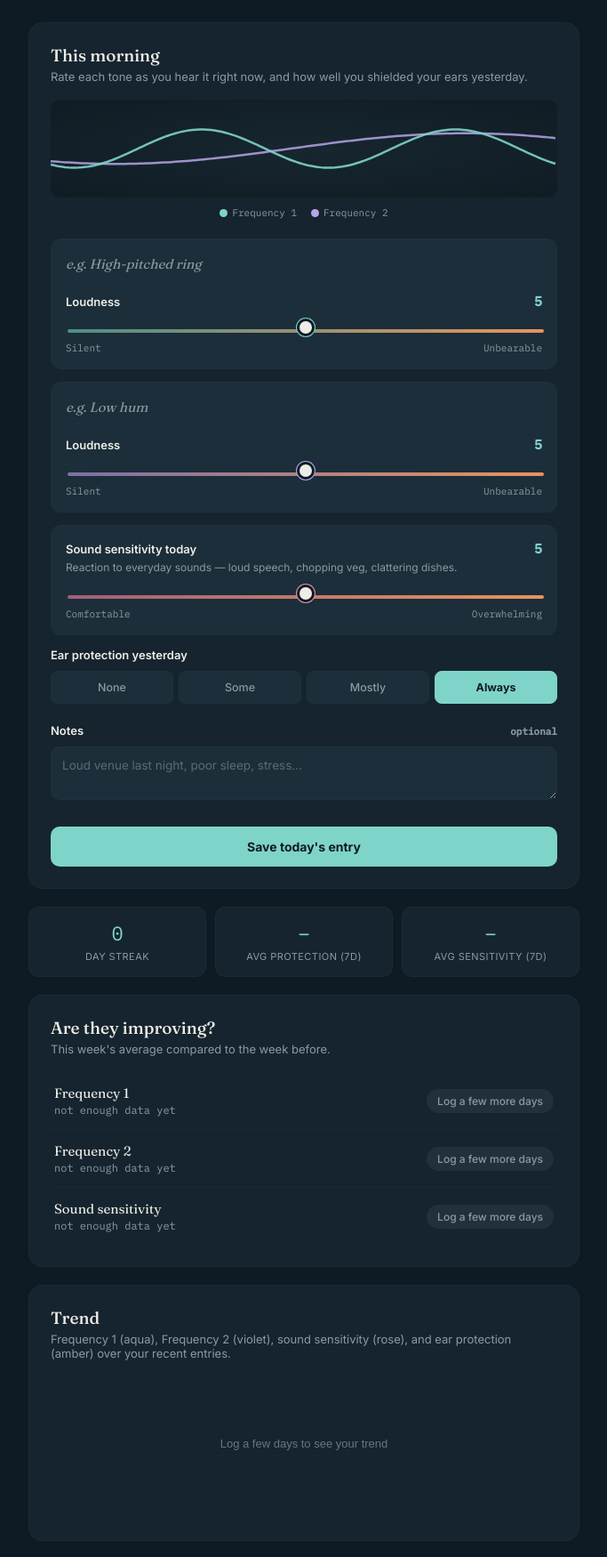
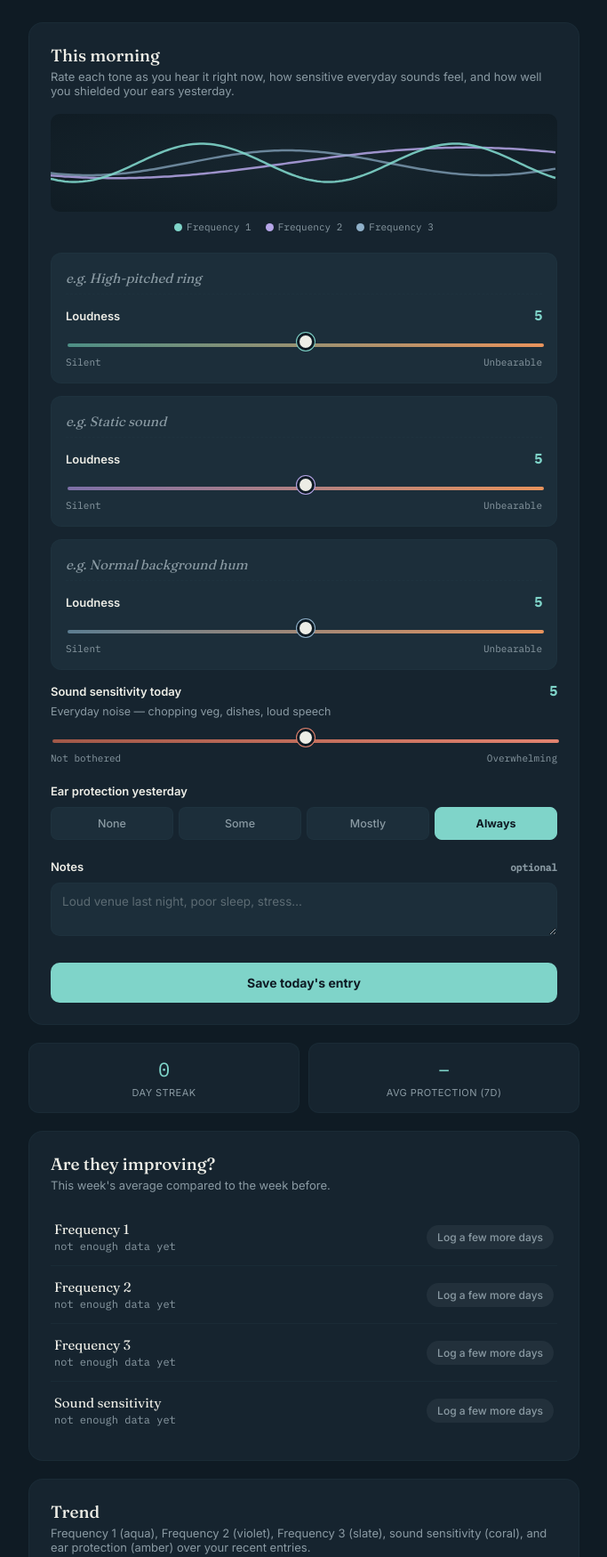
Before and after one commit to zachariah-CL/quiet-log, a plain HTML site: page index.html in a window 1280 px wide. Shown: the part 120-1870 px from the top of the page at 89% size, without its empty margins (298-981 px from the left). Drawn offline with Linux system fonts and the light colour scheme.

Commit message:
Update index.html

```diff
--- a/index.html
+++ b/index.html
@@ -27,8 +27,10 @@
     --aqua-dim: #4d8f86;
     --violet: #b6a6e8;
     --violet-dim: #7d70a8;
-    --rose: #e88fb0;
-    --rose-dim: #a1607a;
+    --slate: #8fb0c9;
+    --slate-dim: #5c7d91;
+    --coral: #e2836f;
+    --coral-dim: #a15848;
     --amber: #e8935c;
     --good: #7fcf8f;
     --bad: #e8935c;
@@ -151,11 +153,6 @@
     font-size: 15px;
     color: var(--aqua);
   }
-  .field .helper {
-    font-size: 12px;
-    color: var(--text-muted);
-    margin: -6px 0 12px;
-  }
   input[type=range] {
     -webkit-appearance: none;
     width: 100%;
@@ -166,9 +163,6 @@
   }
   input[type=range].violet-range {
     background: linear-gradient(90deg, var(--violet-dim), var(--amber));
-  }
-  input[type=range].rose-range {
-    background: linear-gradient(90deg, var(--rose-dim), var(--amber));
   }
   input[type=range]::-webkit-slider-thumb {
     -webkit-appearance: none;
@@ -181,7 +175,6 @@
     margin-top: -8px;
   }
   input[type=range].violet-range::-webkit-slider-thumb { box-shadow: 0 0 0 1px var(--violet); }
-  input[type=range].rose-range::-webkit-slider-thumb { box-shadow: 0 0 0 1px var(--rose); }
   input[type=range]::-moz-range-thumb {
     width: 20px; height: 20px;
     border-radius: 50%;
@@ -191,7 +184,16 @@
     cursor: pointer;
   }
   input[type=range].violet-range::-moz-range-thumb { box-shadow: 0 0 0 1px var(--violet); }
-  input[type=range].rose-range::-moz-range-thumb { box-shadow: 0 0 0 1px var(--rose); }
+  input[type=range].slate-range {
+    background: linear-gradient(90deg, var(--slate-dim), var(--amber));
+  }
+  input[type=range].slate-range::-webkit-slider-thumb { box-shadow: 0 0 0 1px var(--slate); }
+  input[type=range].slate-range::-moz-range-thumb { box-shadow: 0 0 0 1px var(--slate); }
+  input[type=range].coral-range {
+    background: linear-gradient(90deg, var(--coral-dim), var(--coral));
+  }
+  input[type=range].coral-range::-webkit-slider-thumb { box-shadow: 0 0 0 1px var(--coral); }
+  input[type=range].coral-range::-moz-range-thumb { box-shadow: 0 0 0 1px var(--coral); }
   .scale-labels {
     display: flex;
     justify-content: space-between;
@@ -261,7 +263,7 @@
   /* Stats row */
   .stats {
     display: grid;
-    grid-template-columns: repeat(3, 1fr);
+    grid-template-columns: repeat(2, 1fr);
     gap: 10px;
     margin-bottom: 20px;
   }
@@ -383,12 +385,13 @@
 
   <div class="card">
     <h2>This morning</h2>
-    <p class="sub">Rate each tone as you hear it right now, and how well you shielded your ears yesterday.</p>
+    <p class="sub">Rate each tone as you hear it right now, how sensitive everyday sounds feel, and how well you shielded your ears yesterday.</p>
 
     <canvas id="wave"></canvas>
     <div class="wave-legend">
       <span><span class="chip" style="background:var(--aqua)"></span><span id="legendFreq1">Frequency 1</span></span>
       <span><span class="chip" style="background:var(--violet)"></span><span id="legendFreq2">Frequency 2</span></span>
+      <span><span class="chip" style="background:var(--slate)"></span><span id="legendFreq3">Frequency 3</span></span>
     </div>
 
     <div class="freq-block">
@@ -401,7 +404,7 @@
     </div>
 
     <div class="freq-block">
-      <input type="text" class="freq-name-input" id="freq2Name" placeholder="e.g. Low hum">
+      <input type="text" class="freq-name-input" id="freq2Name" placeholder="e.g. Static sound">
       <div class="field">
         <label>Loudness <span class="val" id="freq2Val">5</span></label>
         <input type="range" id="freq2" class="violet-range" min="0" max="10" step="1" value="5">
@@ -410,12 +413,19 @@
     </div>
 
     <div class="freq-block">
-      <div class="field" style="margin-bottom:0">
-        <label>Sound sensitivity today <span class="val" id="sensitivityVal">5</span></label>
-        <p class="helper">Reaction to everyday sounds — loud speech, chopping veg, clattering dishes.</p>
-        <input type="range" id="sensitivity" class="rose-range" min="0" max="10" step="1" value="5">
-        <div class="scale-labels"><span>Comfortable</span><span>Overwhelming</span></div>
+      <input type="text" class="freq-name-input" id="freq3Name" placeholder="e.g. Normal background hum">
+      <div class="field">
+        <label>Loudness <span class="val" id="freq3Val">5</span></label>
+        <input type="range" id="freq3" class="slate-range" min="0" max="10" step="1" value="5">
+        <div class="scale-labels"><span>Silent</span><span>Unbearable</span></div>
       </div>
+    </div>
+
+    <div class="field">
+      <label>Sound sensitivity today <span class="val" id="sensitivityVal">5</span></label>
+      <p style="color:var(--text-muted);font-size:12.5px;margin:-4px 0 12px;">Everyday noise — chopping veg, dishes, loud speech</p>
+      <input type="range" id="sensitivity" class="coral-range" min="0" max="10" step="1" value="5">
+      <div class="scale-labels"><span>Not bothered</span><span>Overwhelming</span></div>
     </div>
 
     <div class="field">
@@ -439,7 +449,6 @@
   <div class="stats" id="stats">
     <div class="stat"><span class="num" id="statStreak">–</span><span class="label">Day streak</span></div>
     <div class="stat"><span class="num" id="statAvgProt">–</span><span class="label">Avg protection (7d)</span></div>
-    <div class="stat"><span class="num" id="statAvgSens">–</span><span class="label">Avg sensitivity (7d)</span></div>
   </div>
 
   <div class="card">
@@ -450,7 +459,7 @@
 
   <div class="card">
     <h2>Trend</h2>
-    <p class="sub">Frequency 1 (aqua), Frequency 2 (violet), sound sensitivity (rose), and ear protection (amber) over your recent entries.</p>
+    <p class="sub">Frequency 1 (aqua), Frequency 2 (violet), Frequency 3 (slate), sound sensitivity (coral), and ear protection (amber) over your recent entries.</p>
     <canvas id="history"></canvas>
   </div>
 
@@ -465,8 +474,8 @@
 
 <script>
 const PROT_LABELS = ['None', 'Some', 'Mostly', 'Always'];
-let entries = {}; // date -> {freq1, freq2, sensitivity, protection, notes, savedAt}
-let settings = { freq1Name: '', freq2Name: '' };
+let entries = {}; // date -> {freq1, freq2, freq3, sensitivity, protection, notes, savedAt}
+let settings = { freq1Name: '', freq2Name: '', freq3Name: '' };
 let selectedProtection = 3;
 
 function todayKey() {
@@ -500,9 +509,9 @@ async function loadEntries() {
   }
   try {
     const raw = localStorage.getItem(SETTINGS_KEY);
-    settings = raw ? JSON.parse(raw) : { freq1Name: '', freq2Name: '' };
+    settings = raw ? JSON.parse(raw) : { freq1Name: '', freq2Name: '', freq3Name: '' };
   } catch (e) {
-    settings = { freq1Name: '', freq2Name: '' };
+    settings = { freq1Name: '', freq2Name: '', freq3Name: '' };
   }
 }
 async function persistEntries() {
@@ -541,6 +550,7 @@ function drawWave() {
   waveCtx.clearRect(0, 0, w, h);
   const v1 = parseInt(document.getElementById('freq1').value, 10);
   const v2 = parseInt(document.getElementById('freq2').value, 10);
+  const v3 = parseInt(document.getElementById('freq3').value, 10);
   waveTime += 0.045;
 
   function layer(value, baseFreq, colorRGB, ampBoost) {
@@ -555,11 +565,12 @@ function drawWave() {
     waveCtx.stroke();
   }
 
-  // freq2 = lower pitch look (slower oscillation), freq1 = higher pitch look (faster)
+  // freq2 = lower pitch look (slower oscillation), freq1 = higher pitch look (faster), freq3 = steady background hum (mid, gentle)
   layer(v2, 0.008, 'rgba(182,166,232,0.85)', 0.8);
+  layer(v3, 0.014, 'rgba(143,176,201,0.7)', 0.65);
   layer(v1, 0.022, 'rgba(127,212,201,0.9)', 1);
 
-  if (v1 === 0 && v2 === 0) {
+  if (v1 === 0 && v2 === 0 && v3 === 0) {
     waveCtx.fillStyle = 'rgba(138,154,163,0.7)';
     waveCtx.font = (12*devicePixelRatio) + 'px Inter, sans-serif';
     waveCtx.textAlign = 'center';
@@ -618,7 +629,8 @@ function drawHistory() {
 
   plot(e => e.freq1, '#7fd4c9', 10);
   plot(e => e.freq2, '#b6a6e8', 10);
-  plot(e => e.sensitivity, '#e88fb0', 10);
+  plot(e => e.freq3, '#8fb0c9', 10);
+  plot(e => e.sensitivity, '#e2836f', 10);
   plot(e => e.protection, '#e8935c', 3);
 }
 
@@ -636,12 +648,9 @@ function computeStats() {
   }
   const last7 = keys.slice(-7).map(k => entries[k]);
   const avgProt = last7.length ? (last7.reduce((s,e)=>s+e.protection,0)/last7.length).toFixed(1) : '–';
-  const sensVals = last7.map(e => e.sensitivity).filter(v => v !== undefined && v !== null);
-  const avgSens = sensVals.length ? (sensVals.reduce((a,b)=>a+b,0)/sensVals.length).toFixed(1) : '–';
 
   document.getElementById('statStreak').textContent = streak;
   document.getElementById('statAvgProt').textContent = avgProt;
-  document.getElementById('statAvgSens').textContent = avgSens;
 }
 
 function avgOf(list, field) {
@@ -653,7 +662,6 @@ function avgOf(list, field) {
 function renderTrends() {
   const keys = Object.keys(entries).sort();
   const container = document.getElementById('trendList');
-  container.innerHTML = '';
 
   function trendFor(field) {
     if (keys.length < 4) return { status: 'unknown', recentAvg: null };
@@ -672,25 +680,32 @@ function renderTrends() {
 
   const icons = { improving: '↓ Improving', worsening: '↑ Worsening', stable: '→ Stable', unknown: 'Log a few more days' };
 
-  const rows = [
-    { key: 'freq1', name: freqLabel(1) },
-    { key: 'freq2', name: freqLabel(2) },
-    { key: 'sensitivity', name: 'Sound sensitivity' }
-  ];
-
-  rows.forEach(r => {
-    const t = trendFor(r.key);
+  [1, 2, 3].forEach(n => {
+    const t = trendFor('freq' + n);
     const row = document.createElement('div');
     row.className = 'trend-row';
     row.innerHTML = `
       <div>
-        <div class="trend-name">${r.name}</div>
+        <div class="trend-name">${freqLabel(n)}</div>
         <div class="trend-avg">${t.recentAvg !== null ? 'avg ' + t.recentAvg.toFixed(1) + '/10 recently' : 'not enough data yet'}</div>
       </div>
       <span class="trend-badge ${t.status}">${icons[t.status]}</span>
     `;
+    if (n === 1) container.innerHTML = '';
     container.appendChild(row);
   });
+
+  const st = trendFor('sensitivity');
+  const sRow = document.createElement('div');
+  sRow.className = 'trend-row';
+  sRow.innerHTML = `
+    <div>
+      <div class="trend-name">Sound sensitivity</div>
+      <div class="trend-avg">${st.recentAvg !== null ? 'avg ' + st.recentAvg.toFixed(1) + '/10 recently' : 'not enough data yet'}</div>
+    </div>
+    <span class="trend-badge ${st.status}">${icons[st.status]}</span>
+  `;
+  container.appendChild(sRow);
 }
 
 // ---------- Entry list ----------
@@ -704,14 +719,18 @@ function renderEntryList() {
   }
   list.innerHTML = keys.map(k => {
     const e = entries[k];
-    function dotsFor(val, color) {
-      return Array.from({length:10}, (_,i) =>
-        `<span class="dot" style="background:${i < (val||0) ? color : '#2a3d48'}"></span>`
-      ).join('');
-    }
-    const dots1 = dotsFor(e.freq1, '#7fd4c9');
-    const dots2 = dotsFor(e.freq2, '#b6a6e8');
-    const dotsS = e.sensitivity !== undefined && e.sensitivity !== null ? dotsFor(e.sensitivity, '#e88fb0') : null;
+    const dots1 = Array.from({length:10}, (_,i) =>
+      `<span class="dot" style="background:${i < (e.freq1||0) ? '#7fd4c9' : '#2a3d48'}"></span>`
+    ).join('');
+    const dots2 = Array.from({length:10}, (_,i) =>
+      `<span class="dot" style="background:${i < (e.freq2||0) ? '#b6a6e8' : '#2a3d48'}"></span>`
+    ).join('');
+    const dots3 = Array.from({length:10}, (_,i) =>
+      `<span class="dot" style="background:${i < (e.freq3||0) ? '#8fb0c9' : '#2a3d48'}"></span>`
+    ).join('');
+    const dotsSens = Array.from({length:10}, (_,i) =>
+      `<span class="dot" style="background:${i < (e.sensitivity||0) ? '#e2836f' : '#2a3d48'}"></span>`
+    ).join('');
     return `<div class="entry-row" data-key="${k}">
       <div class="entry-top">
         <span class="date">${fmtDate(k)}</span>
@@ -721,7 +740,8 @@ function renderEntryList() {
       <div class="entry-freqs">
         <div class="freq-line"><span class="bars">${dots1}</span></div>
         <div class="freq-line"><span class="bars">${dots2}</span></div>
-        ${dotsS ? `<div class="freq-line"><span class="bars">${dotsS}</span></div>` : ''}
+        <div class="freq-line"><span class="bars">${dots3}</span></div>
+        <div class="freq-line"><span class="bars">${dotsSens}</span></div>
       </div>
     </div>`;
   }).join('');
@@ -743,6 +763,7 @@ function refreshAll() {
   renderEntryList();
   document.getElementById('legendFreq1').textContent = freqLabel(1);
   document.getElementById('legendFreq2').textContent = freqLabel(2);
+  document.getElementById('legendFreq3').textContent = freqLabel(3);
 }
 
 // ---------- Form wiring ----------
@@ -754,12 +775,17 @@ const freq2Input = document.getElementById('freq2');
 const freq2Val = document.getElementById('freq2Val');
 freq2Input.addEventListener('input', () => { freq2Val.textContent = freq2Input.value; });
 
+const freq3Input = document.getElementById('freq3');
+const freq3Val = document.getElementById('freq3Val');
+freq3Input.addEventListener('input', () => { freq3Val.textContent = freq3Input.value; });
+
 const sensitivityInput = document.getElementById('sensitivity');
 const sensitivityVal = document.getElementById('sensitivityVal');
 sensitivityInput.addEventListener('input', () => { sensitivityVal.textContent = sensitivityInput.value; });
 
 const freq1NameInput = document.getElementById('freq1Name');
 const freq2NameInput = document.getElementById('freq2Name');
+const freq3NameInput = document.getElementById('freq3Name');
 freq1NameInput.addEventListener('change', async () => {
   settings.freq1Name = freq1NameInput.value.trim();
   await persistSettings();
@@ -767,6 +793,11 @@ freq1NameInput.addEventListener('change', async () => {
 });
 freq2NameInput.addEventListener('change', async () => {
   settings.freq2Name = freq2NameInput.value.trim();
+  await persistSettings();
+  refreshAll();
+});
+freq3NameInput.addEventListener('change', async () => {
+  settings.freq3Name = freq3NameInput.value.trim();
   await persistSettings();
   refreshAll();
 });
@@ -784,6 +815,7 @@ document.getElementById('saveBtn').addEventListener('click', async () => {
   entries[key] = {
     freq1: parseInt(freq1Input.value, 10),
     freq2: parseInt(freq2Input.value, 10),
+    freq3: parseInt(freq3Input.value, 10),
     sensitivity: parseInt(sensitivityInput.value, 10),
     protection: selectedProtection,
     notes: document.getElementById('notes').value.trim(),
@@ -808,6 +840,8 @@ function loadTodayIntoForm() {
     freq1Val.textContent = freq1Input.value;
     freq2Input.value = e.freq2 ?? 5;
     freq2Val.textContent = freq2Input.value;
+    freq3Input.value = e.freq3 ?? 5;
+    freq3Val.textContent = freq3Input.value;
     sensitivityInput.value = e.sensitivity ?? 5;
     sensitivityVal.textContent = sensitivityInput.value;
     selectedProtection = e.protection;
@@ -818,6 +852,7 @@ function loadTodayIntoForm() {
   }
   freq1NameInput.value = settings.freq1Name || '';
   freq2NameInput.value = settings.freq2Name || '';
+  freq3NameInput.value = settings.freq3Name || '';
 }
 
 if ('serviceWorker' in navigator) {
```
